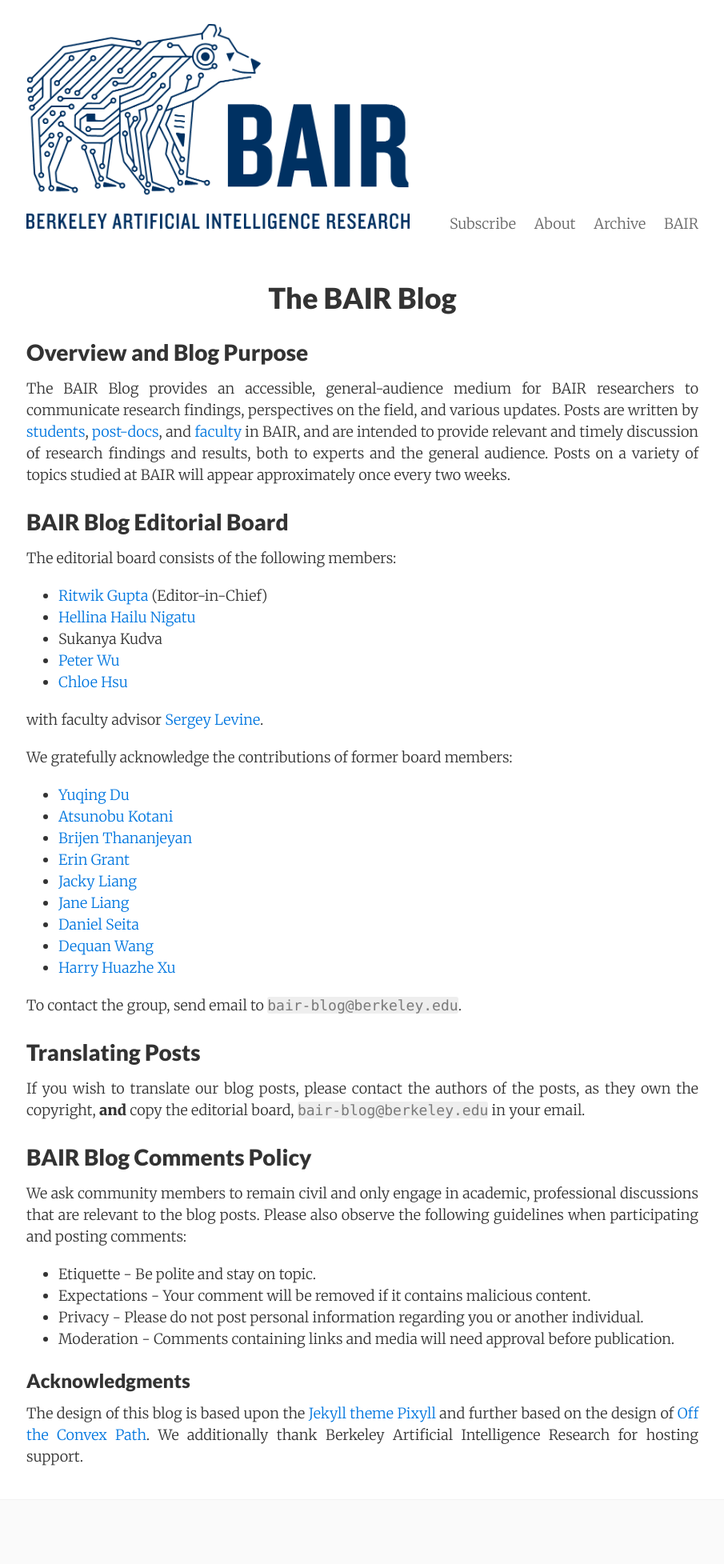
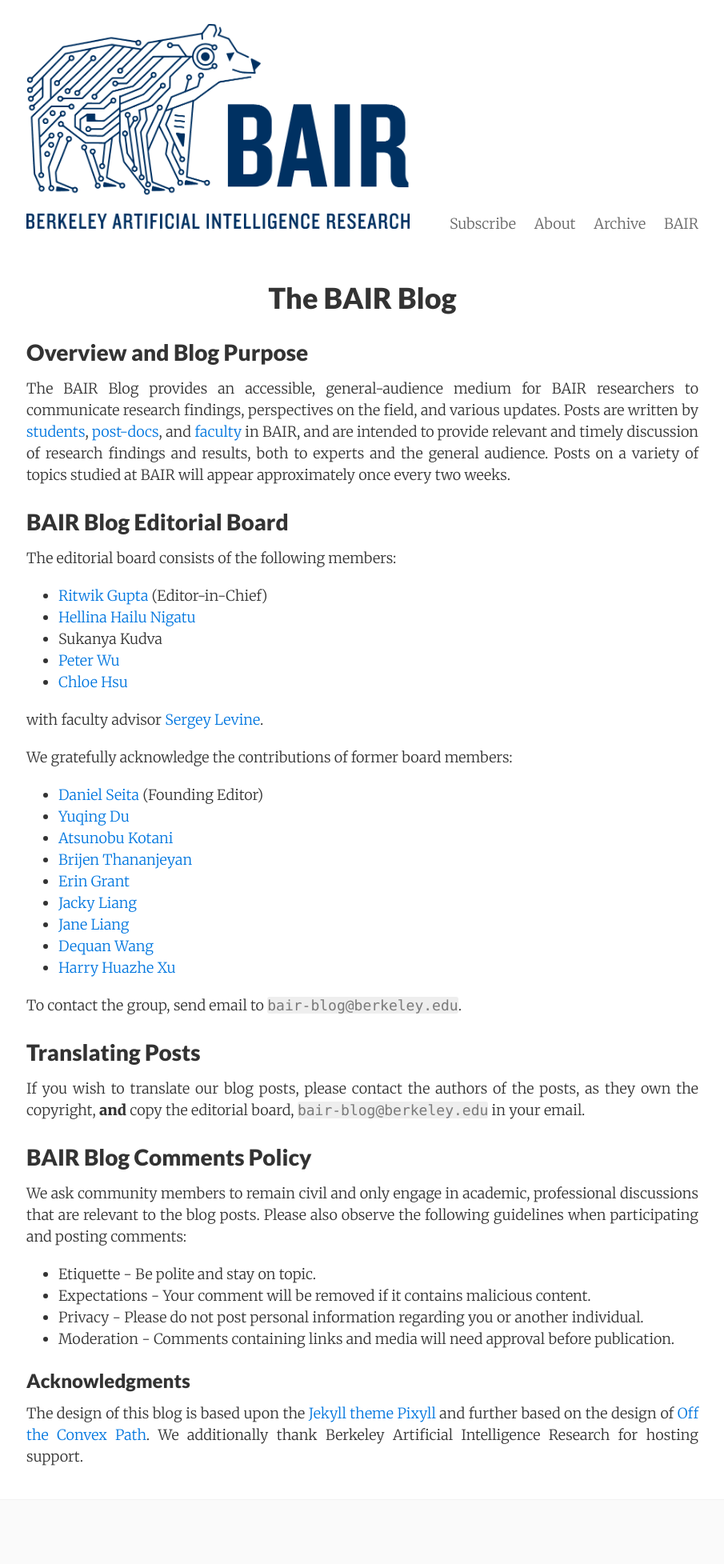
Before and after one commit to bairblog/bairblog.github.io, a Jekyll site: the page built from about.md, in a window 1280 px wide. Shown: the whole page at 80% size, without its empty margins (187-1092 px from the left). Built offline with Jekyll 4.4.1, drawn with Linux system fonts in a browser that asks for light colours; nearby versions of some CDN libraries.

Commit message:
Update about.md

```diff
--- a/about.md
+++ b/about.md
@@ -30,13 +30,13 @@
 
 We gratefully acknowledge the contributions of former board members:
 
+* [Daniel Seita][5] (Founding Editor)
 * [Yuqing Du][17]
 * [Atsunobu Kotani][15]
 * [Brijen Thananjeyan][16]
 * [Erin Grant][13]
 * [Jacky Liang][12]
 * [Jane Liang][8]
-* [Daniel Seita][5]
 * [Dequan Wang][6]
 * [Harry Huazhe Xu][7]
 
```
